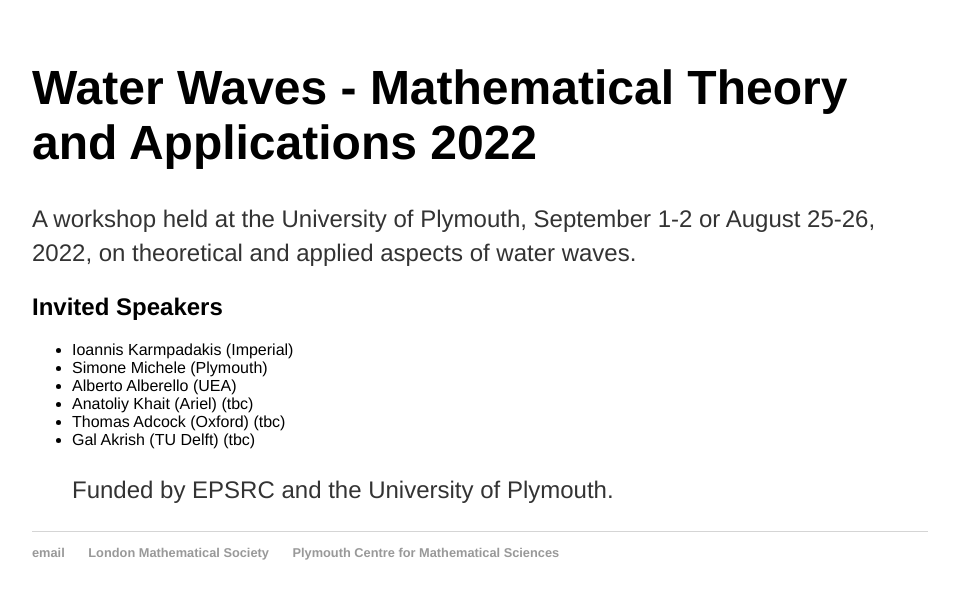
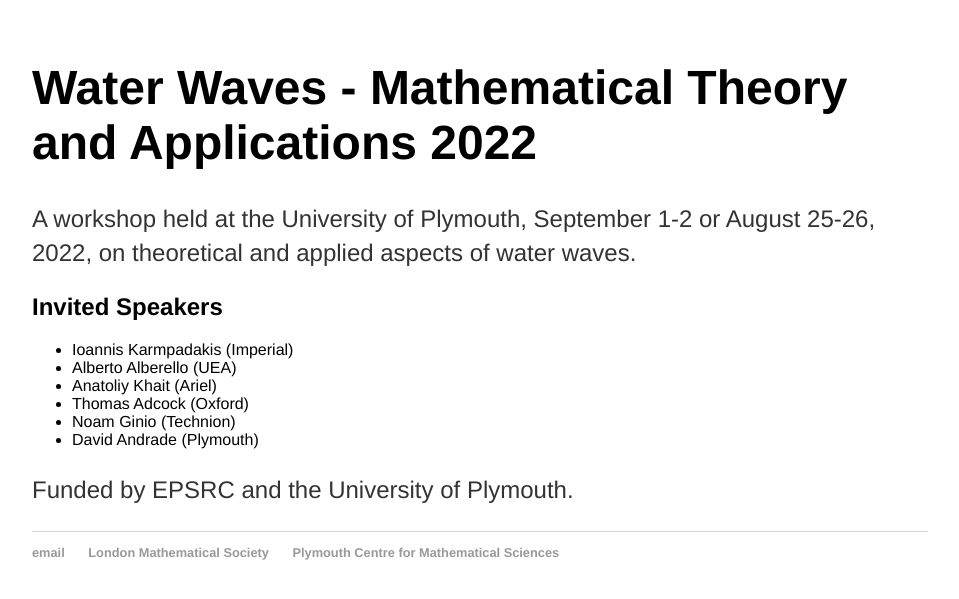
Before and after one commit to rstuhlmeier/rstuhlmeier.github.io, a Jekyll site: the page built from conferences/workshop2.html, in a window 1280 px wide. Shown: the top 599 px of the page, without its empty margins (160-1119 px from the left). Built offline with Jekyll 4.4.1, drawn with Linux system fonts in a browser that asks for light colours.

Commit message:
Update workshop2.html

```diff
--- a/conferences/workshop2.html
+++ b/conferences/workshop2.html
@@ -12,11 +12,11 @@ title: Workshop Water Waves 2022 - Mathematical Theory and Applications
 <h2>Invited Speakers</h2>
 <ul type=disc>
   <li>Ioannis Karmpadakis (Imperial)</li>
-  <li>Simone Michele (Plymouth)</li>
   <li>Alberto Alberello (UEA) </li>
-  <li>Anatoliy Khait (Ariel) (tbc)</li>
-  <li>Thomas Adcock (Oxford) (tbc)</li>
-  <li>Gal Akrish (TU Delft) (tbc)</li
+  <li>Anatoliy Khait (Ariel) </li>
+  <li>Thomas Adcock (Oxford) </li>
+  <li>Noam Ginio (Technion) </li>
+  <li>David Andrade (Plymouth) </li>
 </ul>
 
 <p> Funded by EPSRC and the University of Plymouth. </p>
```
